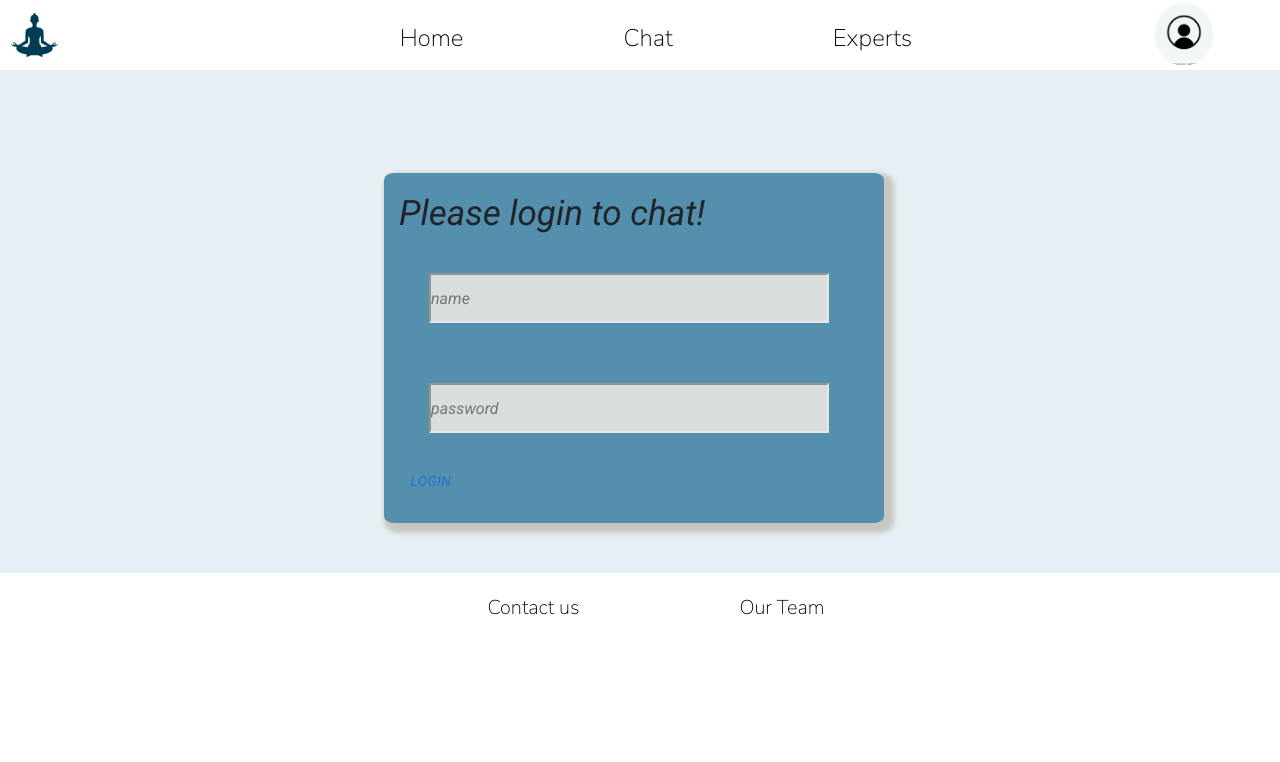
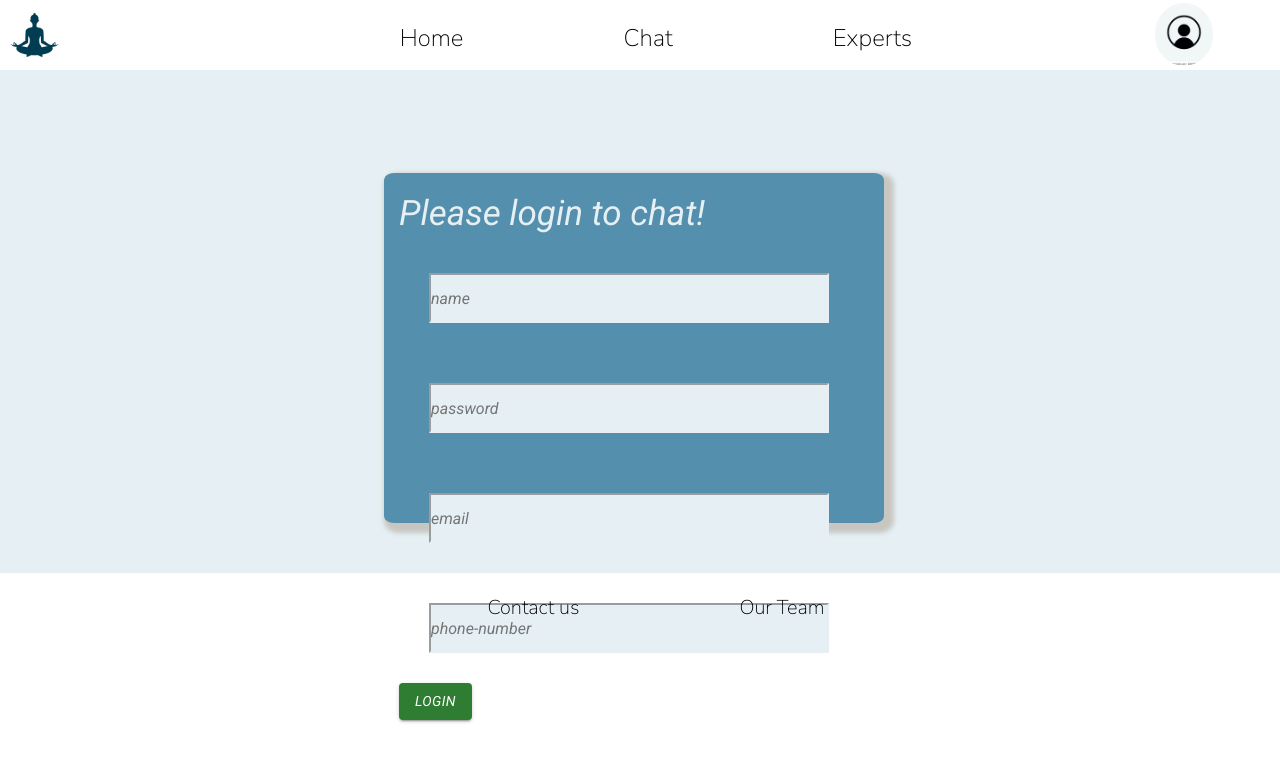
Before and after one commit to jhashubham704/genz-frontend, a React (Create React App) app: page /chats in a window 1280 px wide. Shown: the top 762 px of the page. Built offline with nearby package versions, Linux system fonts and the light colour scheme.

Commit message:
Register API created

```diff
--- a/src/screens/chats/Login.css
+++ b/src/screens/chats/Login.css
@@ -23,7 +23,7 @@
 .login-card h3{
     font-family: 'Heebo', sans-serif;
     font-family: 'Roboto', sans-serif;
-
+    color: #e6f0f4;
     font-size: 35px;
 }
 
@@ -35,7 +35,8 @@
 .loginform input{
  height: 50px;
  width: 400px;
- border-color:#e7e7e7 ;
- background-color: #D9DDDC;
+ border-color: #e6f0f4 ;
+ background-color:  #e6f0f4;
  margin: 30px;
+ margin-left: 30px;
 }
--- a/src/screens/chats/Login.js
+++ b/src/screens/chats/Login.js
@@ -10,27 +10,38 @@ export default function Login(props) {
           "password": "password"
         }
     ]
-
     const[user, setUser] = useState ( {
         "name":"",
         "pass": ""
      }
      )
-
      const[tempname , setTempname] = useState ("") ;
      const[temppass , setTempass] = useState ("") ;
+     const[tempemail , setTempemail] = useState ("")
+    const[tempnumber , setTempnumber] = useState ("")
      const[value, setValue] = useState("true")
     const[data , useData] = useState()
 
-     const setLogindata=()=> {
+     const setLogindata=async ()=> {
        setUser({
         "name":{tempname} ,
         "pass": {temppass} ,
        })
        props.loginhandler(value) ;
-      userData.push(user) ;
-      console.log(userData) ;
+
+
+      let result = await fetch('http://localhost:5001/register' , {
+        method:'Post',
+        body:JSON.stringify({tempname,tempemail,temppass,tempnumber}) ,
+        headers:{
+             'Content-type':'Application/json'
+        },
+      }) ;
+      result = await result.json() ;
+      console.log(result) ;
      }
+
+
   return (
     <div className='login-container'>
     <div className='login-card'>
@@ -39,8 +50,12 @@ export default function Login(props) {
             <input type="text" placeholder="name" onChange={(e)=> {setTempname(e.target.value)}}></input>
             <br></br>
             <input type="password" placeholder="password" onChange={(e)=> {setTempass(e.target.value)}} ></input>
+            <br></br>
+            <input type="text" placeholder="email" onChange={(e)=> {setTempemail(e.target.value)}} ></input>
+            <br></br>
+            <input type="number" placeholder="phone-number" onChange={(e)=> {setTempnumber(e.target.value)}} ></input>
         </form>
-        <Button variant="text" onClick={setLogindata}>login</Button>
+        <Button variant="contained" color="success" onClick={setLogindata}>login</Button>
     </div>
       <Footer/>
     </div>
--- a/src/screens/home/Home.js
+++ b/src/screens/home/Home.js
@@ -14,7 +14,7 @@ export default function Home() {
         <div style={{backgroundColor:"#b7d4e059"}}>
           <About/>
           <Slider/>
-        <Blog/>
+          <Blog/>
 
         </div>
     </div>
```
